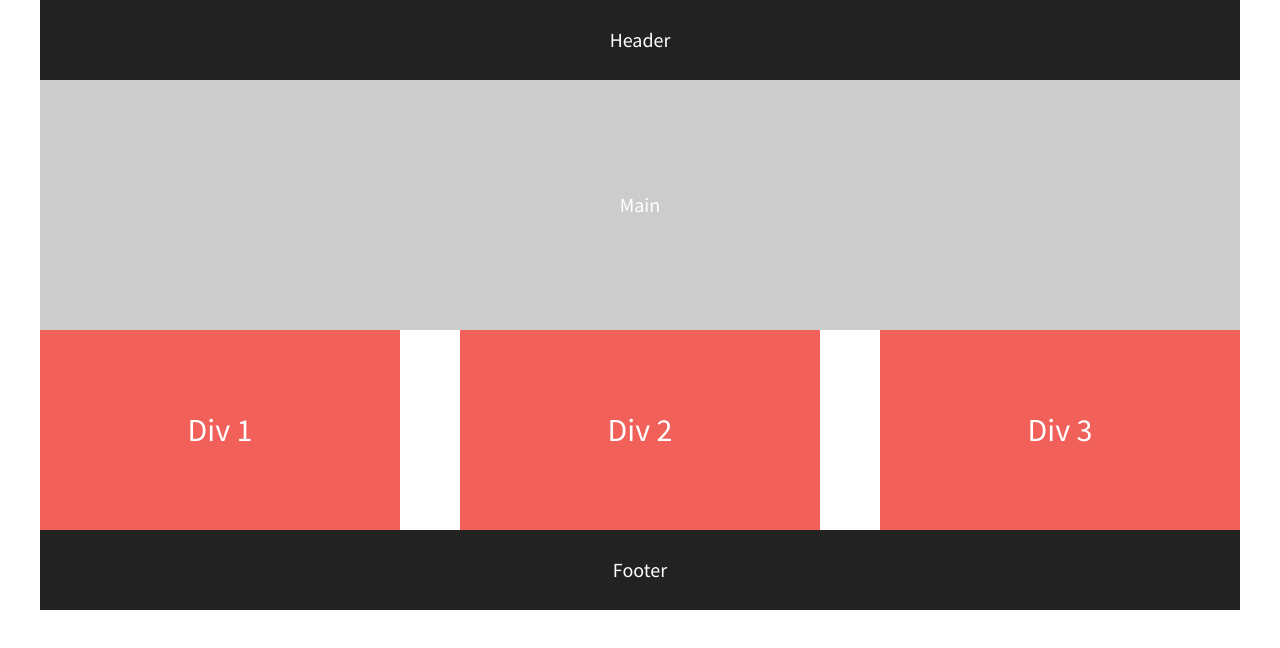
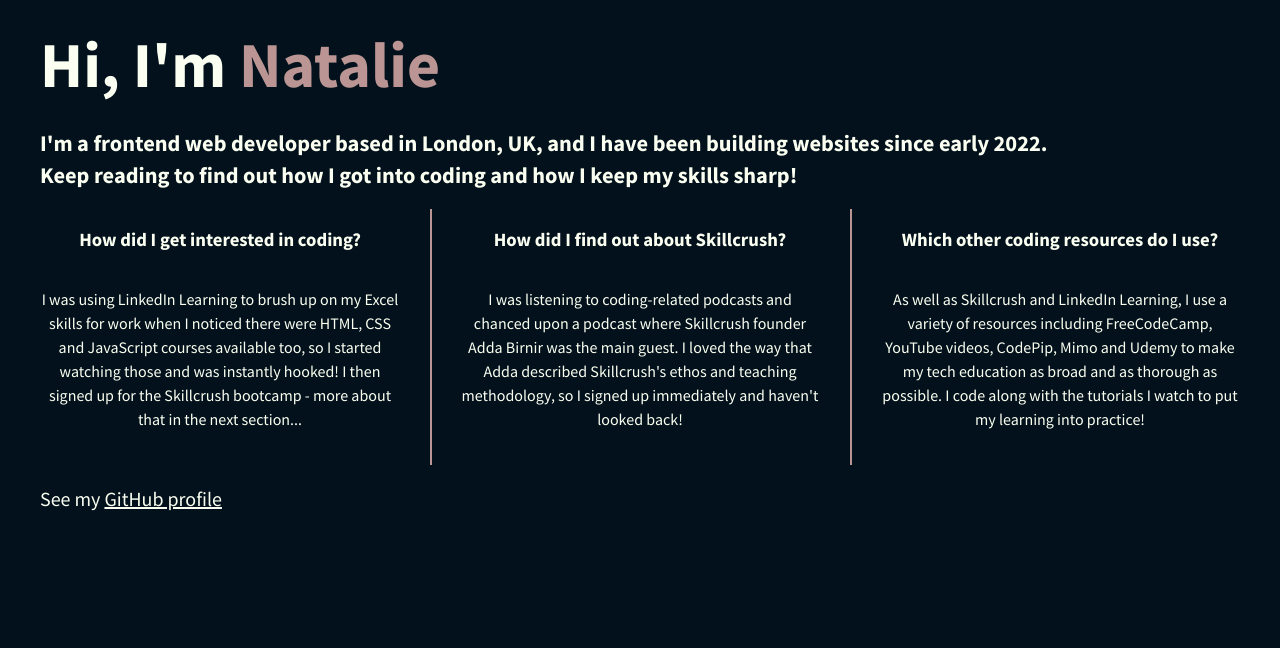
Before and after one commit to Nadia982/08.01-206-flexbox-starter, a plain HTML site: page index.html in a window 1280 px wide. Drawn offline with nearby package versions, Linux system fonts and the light colour scheme.

Commit message:
added content and flexbox styling to match design spec

```diff
--- a/css/main.css
+++ b/css/main.css
@@ -94,9 +94,12 @@ textarea {
 /* ==========================================================================
    Author's custom styles
    ========================================================================== */
+* {
+    /* border: 1px solid red; */
+}
 
 html {
-  background-color: #fff;
+  background-color: #02111B;
   height: 100%;
   width: 100%;
 }
@@ -106,28 +109,27 @@ body {
   padding: 0 2em;
   font-size: 1.25em;
   height: 100%;
-  color: #fff;
+  color: #FBFFF1;
 }
 
 header,
 footer {
-  background-color: #222;
-  height: 80px;
+  background-color: #02111B;
+  height: auto;
   width: 100%;
 }
 
 main {
-  background-color: #ccc;
-  height: 250px;
+  background-color: #02111B;
+  height: auto;
   width: 100%;
 }
 
 header,
-footer,
-main {
+main, footer {
     display: flex;
-    justify-content: center;
-    align-items: center;
+    justify-content: flex-start;
+    align-items: flex-start;
 }
 
 .flex-container {
@@ -138,16 +140,61 @@ main {
     justify-content: space-between;
 }
 
+.card-container {
+    display: flex;
+    justify-content: space-between;
+    align-items: stretch;
+    flex-flow: row wrap;
+}
+
 .flex-items {
-    color: #fff;
+    color: #FBFFF1;
     line-height: 1.5em;
-    font-size: 1.6em;
-    background-color: #f16059;
+    font-size: 1rem;
+    background-color: #02111B;
     width: 30%;
-    height: 200px;
+    height: 100%;
     display: flex;
     justify-content: center;
-    align-items: center;
+    align-self: stretch;
+    flex-flow: row wrap;
+    text-align: center;
+    min-height: 16em;
+    /* border: 2px solid purple; */
+}
+
+h1 {
+    font-size: 4rem;
+    margin: 20px 0 0 0;
+}
+
+h2 {
+    font-size: 1.4rem;
+}
+
+h2, h3 {
+    font-weight: 600;
+}
+
+h3{
+    text-align: left;
+    margin-bottom: 0;
+}
+
+a, a:visited, a:focus, a:hover, a:active {
+    color: inherit;
+}
+
+#div-1, #div-2 {
+    display: flex;
+    align-items: stretch;
+    height: 100%;
+    padding-right: 2.5%;
+    border-right: 2px solid #BA9593;
+}
+
+#name-label{
+    color: #BA9593;
 }
 
 /* ==========================================================================
--- a/index.html
+++ b/index.html
@@ -1,54 +1,112 @@
-<!doctype html>
+<!DOCTYPE html>
 <html class="no-js" lang="">
   <head>
-        <meta charset="utf-8">
-        <meta http-equiv="x-ua-compatible" content="ie=edge">
+    <meta charset="utf-8" />
+    <meta http-equiv="x-ua-compatible" content="ie=edge" />
     <title></title>
-        <meta name="description" content="">
-        <meta name="viewport" content="width=device-width, initial-scale=1">
+    <meta name="description" content="" />
+    <meta name="viewport" content="width=device-width, initial-scale=1" />
 
-        <link rel="apple-touch-icon" href="apple-touch-icon.png">
+    <link rel="apple-touch-icon" href="apple-touch-icon.png" />
     <!-- Place favicon.ico in the root directory -->
 
-        <link rel="stylesheet" href="css/normalize.css">
-        <link rel="stylesheet" href="css/main.css">
+    <link rel="stylesheet" href="css/normalize.css" />
+    <link rel="stylesheet" href="css/main.css" />
     <script src="js/vendor/modernizr-2.8.3.min.js"></script>
-        <link href="https://fonts.googleapis.com/css?family=Lora|Source+Sans+Pro:400,700" rel="stylesheet">
+    <link
+      href="https://fonts.googleapis.com/css?family=Lora|Source+Sans+Pro:400,700"
+      rel="stylesheet"
+    />
   </head>
   <body>
     <!--[if lt IE 8]>
-            <p class="browserupgrade">You are using an <strong>outdated</strong> browser. Please <a href="http://browsehappy.com/">upgrade your browser</a> to improve your experience.</p>
+      <p class="browserupgrade">
+        You are using an <strong>outdated</strong> browser. Please
+        <a href="http://browsehappy.com/">upgrade your browser</a> to improve
+        your experience.
+      </p>
     <![endif]-->
 
     <!-- Add your site or application content here -->
     <section class="flex-container">
-            <header>Header</header>
-            <main>Main</main>
+      <header>
+        <h1>Hi, I'm <span id="name-label">Natalie</span></h1>
+      </header>
+      <main>
+        <h2>
+          I'm a frontend web developer based in London, UK, and I have been
+          building websites since early 2022.<br />
+          Keep reading to find out how I got into coding and how I keep my
+          skills sharp!
+        </h2>
+      </main>
+      <section class="card-container">
         <div id="div-1" class="flex-items">
-                Div 1
+          <h3>How did I get interested in coding?</h3>
+          <p>
+            I was using LinkedIn Learning to brush up on my Excel skills for
+            work when I noticed there were HTML, CSS and JavaScript courses
+            available too, so I started watching those and was instantly hooked!
+            I then signed up for the Skillcrush bootcamp - more about that in
+            the next section...
+          </p>
         </div>
         <div id="div-2" class="flex-items">
-                Div 2
+          <h3>How did I find out about Skillcrush?</h3>
+          <p>
+            I was listening to coding-related podcasts and chanced upon a
+            podcast where Skillcrush founder Adda Birnir was the main guest. I
+            loved the way that Adda described Skillcrush's ethos and teaching
+            methodology, so I signed up immediately and haven't looked back!
+          </p>
         </div>
         <div id="div-3" class="flex-items">
-                Div 3
+          <h3>Which other coding resources do I use?</h3>
+          <p>
+            As well as Skillcrush and LinkedIn Learning, I use a variety of
+            resources including FreeCodeCamp, YouTube videos, CodePip, Mimo and
+            Udemy to make my tech education as broad and as thorough as
+            possible. I code along with the tutorials I watch to put my learning
+            into practice!
+          </p>
         </div>
-            <footer>Footer</footer>
+      </section>
+      <footer>
+        <p>
+          See my
+          <a href="https://github.com/Nadia982/" target="_blank"
+            >GitHub profile</a
+          >
+        </p>
+      </footer>
     </section>
 
     <script src="https://ajax.googleapis.com/ajax/libs/jquery/1.11.3/jquery.min.js"></script>
-        <script>window.jQuery || document.write('<script src="js/vendor/jquery-1.11.3.min.js"><\/script>')</script>
+    <script>
+      window.jQuery ||
+        document.write(
+          '<script src="js/vendor/jquery-1.11.3.min.js"><\/script>'
+        );
+    </script>
     <script src="js/plugins.js"></script>
     <script src="js/main.js"></script>
 
     <!-- Google Analytics: change UA-XXXXX-X to be your site's ID. -->
     <script>
-            (function(b,o,i,l,e,r){b.GoogleAnalyticsObject=l;b[l]||(b[l]=
-            function(){(b[l].q=b[l].q||[]).push(arguments)});b[l].l=+new Date;
-            e=o.createElement(i);r=o.getElementsByTagName(i)[0];
-            e.src='https://www.google-analytics.com/analytics.js';
-            r.parentNode.insertBefore(e,r)}(window,document,'script','ga'));
-            ga('create','UA-XXXXX-X','auto');ga('send','pageview');
+      (function (b, o, i, l, e, r) {
+        b.GoogleAnalyticsObject = l;
+        b[l] ||
+          (b[l] = function () {
+            (b[l].q = b[l].q || []).push(arguments);
+          });
+        b[l].l = +new Date();
+        e = o.createElement(i);
+        r = o.getElementsByTagName(i)[0];
+        e.src = "https://www.google-analytics.com/analytics.js";
+        r.parentNode.insertBefore(e, r);
+      })(window, document, "script", "ga");
+      ga("create", "UA-XXXXX-X", "auto");
+      ga("send", "pageview");
     </script>
   </body>
 </html>
```
Lines whose indentation alone changed are shown as unchanged.
